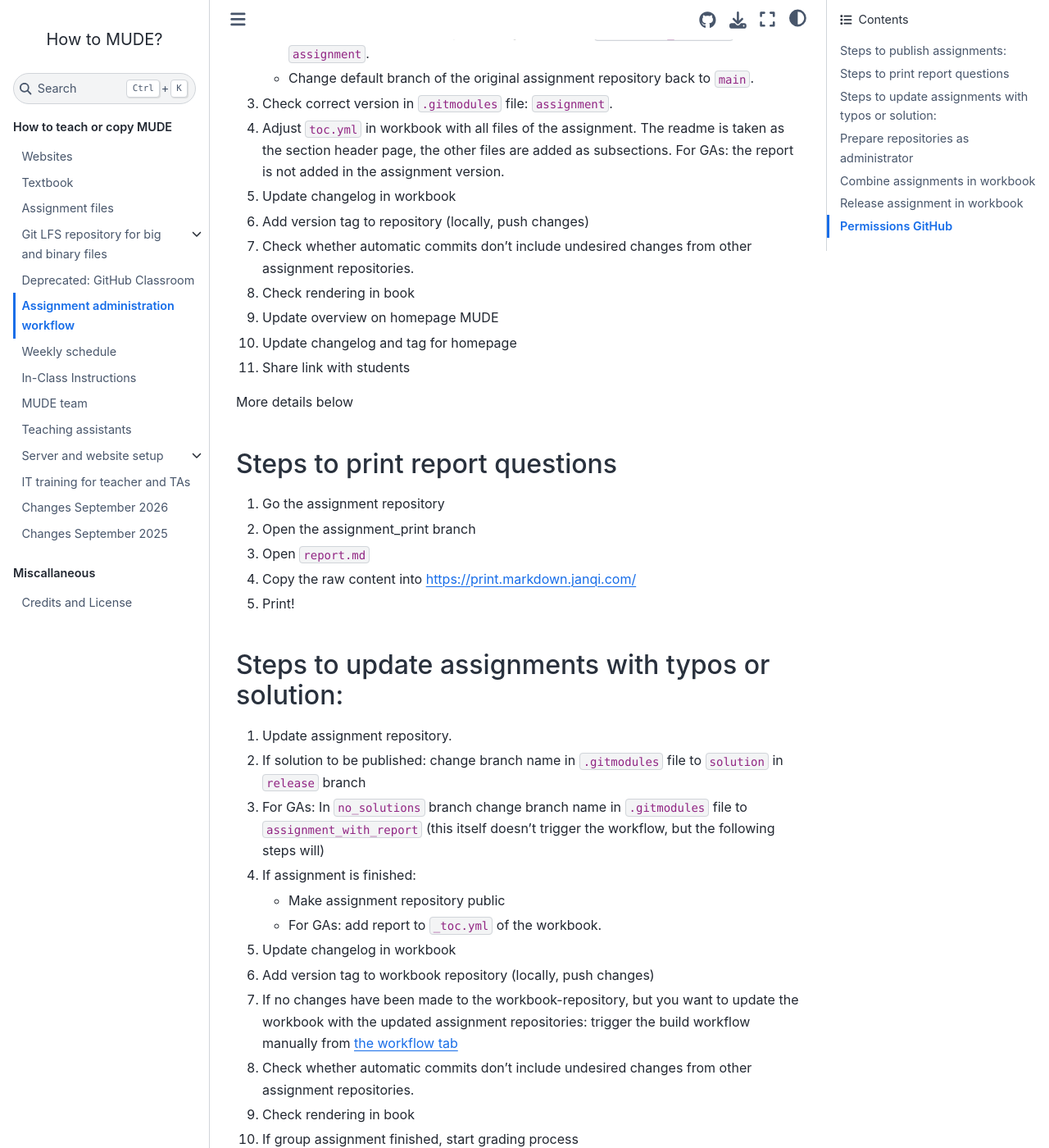
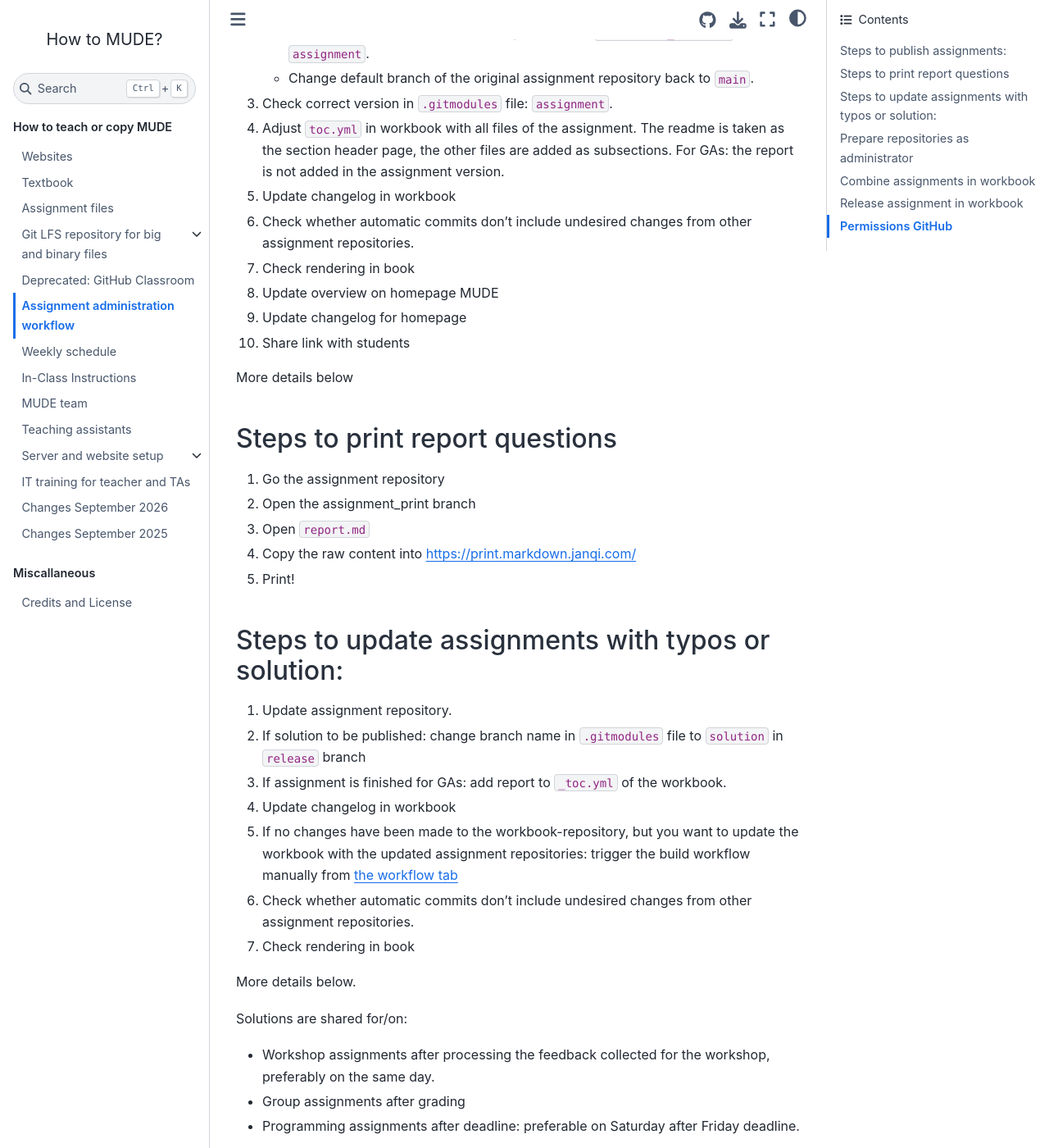
Before and after one commit to TUDelft-MUDE/teacher, a Jupyter Book: the page built from book/assignment_workflow.md, in a window 1280 px wide and 1400 px high, scrolled down 1471 px. Shown: the whole window at 82% size. Built offline with Jupyter Book 1.0.4 settings and Sphinx 7.4.7 and the Sphinx Book theme 1.1.4, drawn with Linux system fonts in a browser that asks for light colours; comment, search, counter and statistics services are not loaded.

Commit message:
Refactor assignment workflow steps for clarity
SImplify workflow

```diff
--- a/book/assignment_workflow.md
+++ b/book/assignment_workflow.md
@@ -39,12 +39,11 @@ Note that the Friday afternoon always contains release of this week and the next
 3. Check correct version in `.gitmodules` file: `assignment`.
 4. Adjust `toc.yml` in workbook with all files of the assignment. The readme is taken as the section header page, the other files are added as subsections. For GAs: the report is not added in the assignment version.
 5. Update changelog in workbook
-6. Add version tag to repository (locally, push changes)
-7. Check whether automatic commits don't include undesired changes from other assignment repositories.
-8. Check rendering in book
-9. Update overview on homepage MUDE
-10. Update changelog and tag for homepage
-11. Share link with students
+6. Check whether automatic commits don't include undesired changes from other assignment repositories.
+7. Check rendering in book
+8. Update overview on homepage MUDE
+9. Update changelog for homepage
+10. Share link with students
 
 More details below
 
@@ -59,16 +58,11 @@ More details below
 ## Steps to update assignments with typos or solution:
 1. Update assignment repository.
 2. If solution to be published: change branch name in `.gitmodules` file to `solution` in `release` branch
-3. For GAs: In `no_solutions` branch change branch name in `.gitmodules` file to `assignment_with_report` (this itself doesn't trigger the workflow, but the following steps will)
-4. If assignment is finished:
-    - Make assignment repository public
-    - For GAs: add report to `_toc.yml` of the workbook.
-5. Update changelog in workbook
-6. Add version tag to workbook repository (locally, push changes)
-7. If no changes have been made to the workbook-repository, but you want to update the workbook with the updated assignment repositories: trigger the build workflow manually from [the workflow tab](https://github.com/TUDelft-MUDE/workbook-2026/actions/workflows/deploy-book.yml)
-8. Check whether automatic commits don't include undesired changes from other assignment repositories.
-9. Check rendering in book
-10. If group assignment finished, start grading process
+3. If assignment is finished for GAs: add report to `_toc.yml` of the workbook.
+4. Update changelog in workbook
+5. If no changes have been made to the workbook-repository, but you want to update the workbook with the updated assignment repositories: trigger the build workflow manually from [the workflow tab](https://github.com/TUDelft-MUDE/workbook-2026/actions/workflows/deploy-book.yml)
+6. Check whether automatic commits don't include undesired changes from other assignment repositories.
+7. Check rendering in book
 
 More details below.
 
```
